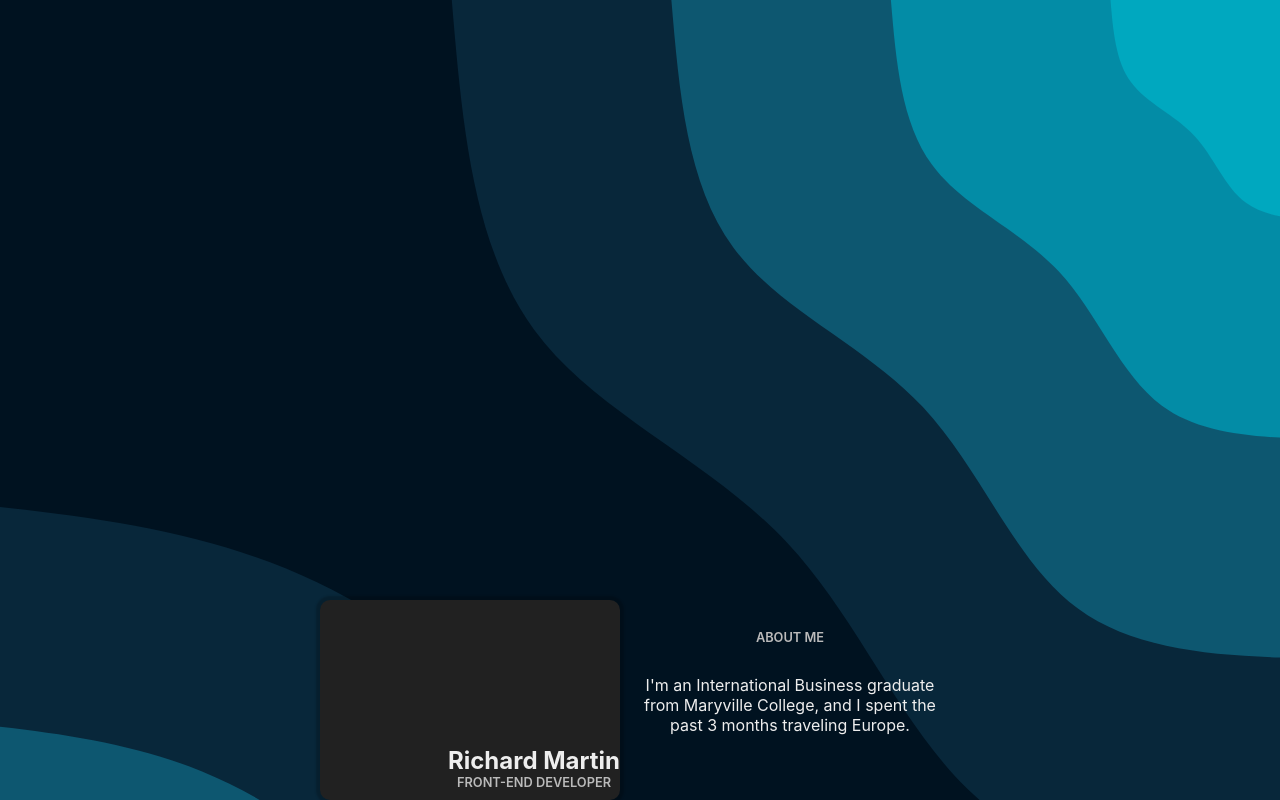
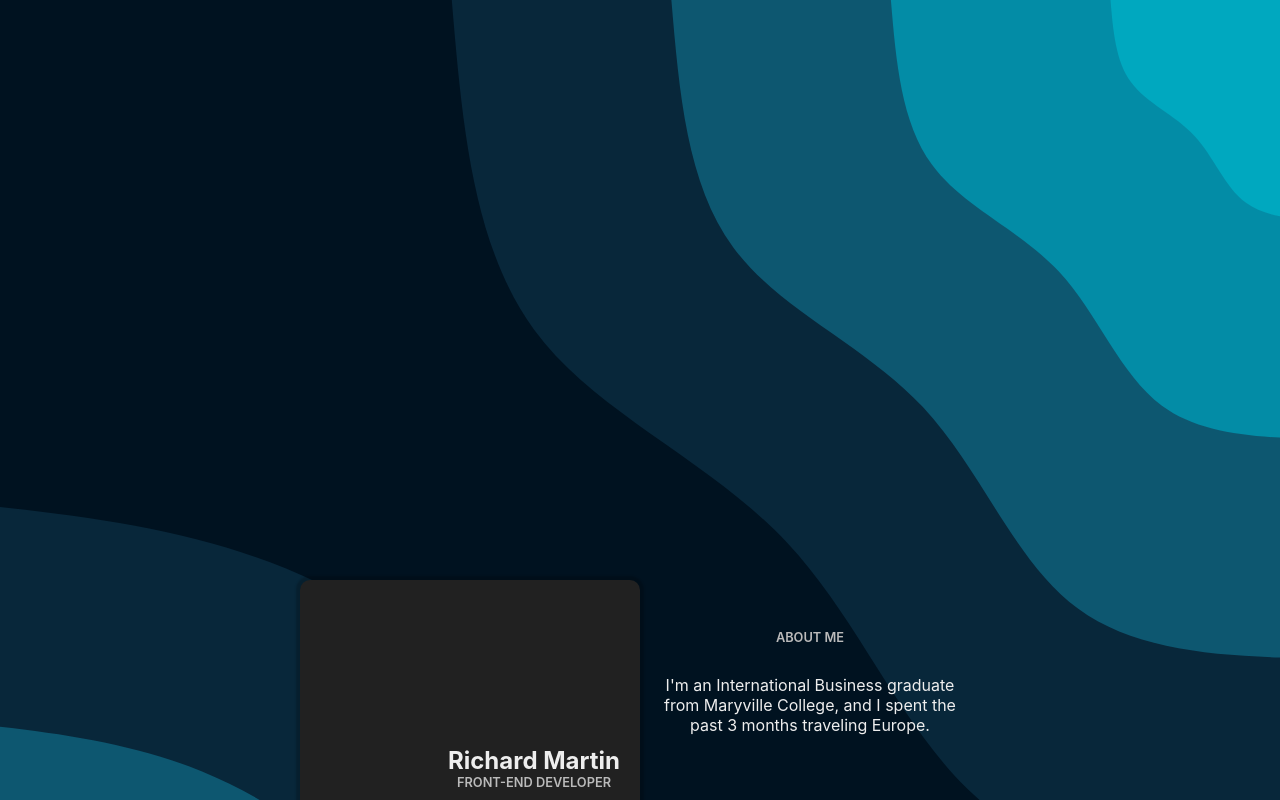
Before and after one commit to richdmartin13/token, a React (Create React App) app: page / in a window 1280 px wide. Shown: the top 800 px of the page. Built offline with nearby package versions, Linux system fonts and the light colour scheme.

Commit message:
minor fixes to bg and intro

```diff
--- a/src/App.css
+++ b/src/App.css
@@ -33,6 +33,7 @@
   box-shadow: 0 0 2px 4px rgba(0,0,0,0.2);
   align-items: flex-end;
   justify-content: flex-end;
+  padding: 20px;
 }
 
 .profile {
@@ -113,7 +114,7 @@
 .waves {
     background-image: url('./waves.svg');
     aspect-ratio: 1280/1280;
-    width: 100%;
+    width: 100vw;
     background-repeat: no-repeat;
     background-position: center;
     background-size: cover;
```
